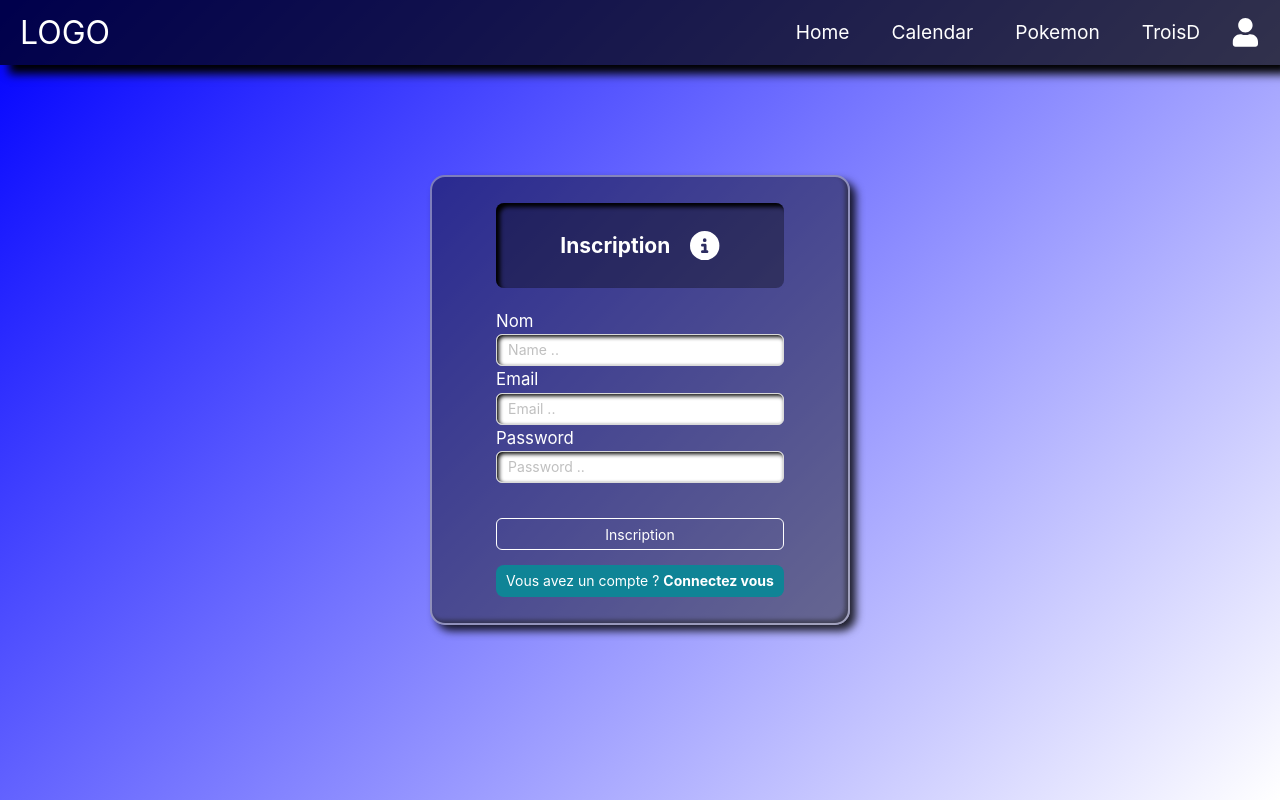
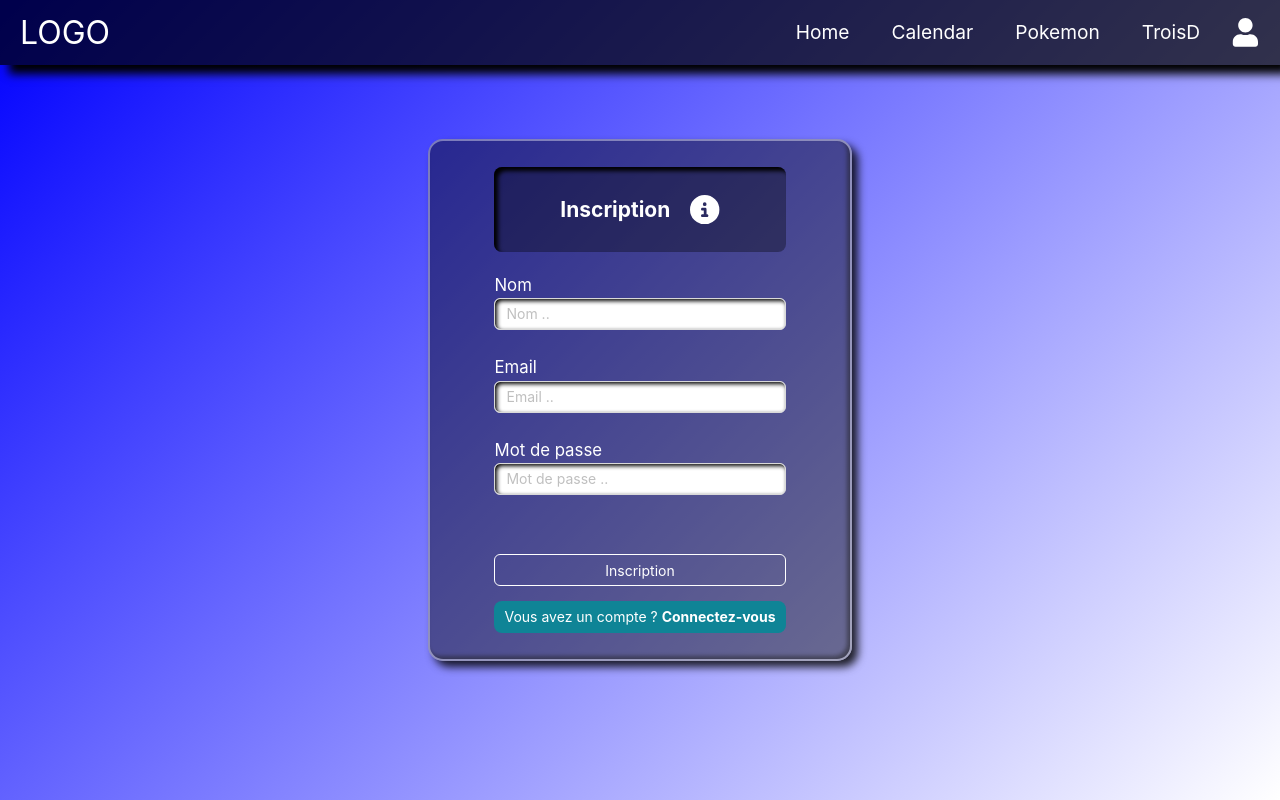
Before and after one commit to AlfMeodel/XP, a React (Create React App) app in the folder simplon_commit/: page /inscription in a window 1280 px wide. Built offline with nearby package versions, Linux system fonts and the light colour scheme; no server answers; a web font is replaced by a local one.

Commit message:
ajout d'une verification dans la section inscription && connexion pour les mails

```diff
--- a/simplon_commit/package.json
+++ b/simplon_commit/package.json
@@ -19,6 +19,7 @@
     "gsap": "^3.12.5",
     "react": "^18.3.1",
     "react-dom": "^18.3.1",
+    "react-google-recaptcha": "^3.1.0",
     "react-icons": "^5.2.1",
     "react-redux": "^9.1.2",
     "react-router-dom": "^6.23.1",
@@ -54,6 +55,7 @@
   },
   "devDependencies": {
     "@types/crypto-js": "^4.2.2",
+    "@types/react-google-recaptcha": "^2.1.9",
     "@types/react-redux": "^7.1.33",
     "@types/styled-components": "^5.1.34",
     "@types/three": "^0.164.0"
--- a/simplon_commit/src/components/firebase/Users.tsx
+++ b/simplon_commit/src/components/firebase/Users.tsx
@@ -6,9 +6,8 @@ import CryptoJS from 'crypto-js'
 export interface Values {
     name: string,
     email: string,
-    password: string
+    password: string,
 }
-
 export interface UserResponse {
     message: string,
     validation: true,
--- a/simplon_commit/src/pages/Connexion.tsx
+++ b/simplon_commit/src/pages/Connexion.tsx
@@ -9,10 +9,10 @@ import { Login } from '../components/redux/protectedSlice'
 import { FaCircleInfo } from 'react-icons/fa6'
 
 const Connexion = () => {
-
     let navigate = useNavigate()
     let dispatch = useDispatch()
     let [ouvertureInfo, setOuvertureInfo] = useState(false)
+
     let interrupteurBulleInfo = () => {
         setOuvertureInfo(!ouvertureInfo)
     }
@@ -30,10 +30,7 @@ const Connexion = () => {
                     ...response.dataUser, password: ""
                 }))
                 dispatch(Login())
-
                 navigate("/")
-
-
             } else {
                 throw new Error(response.message)
             }
@@ -46,7 +43,7 @@ const Connexion = () => {
     return (
         <Backy>
             <Formulaire>
-                <AForm onFinish={onFinish}>
+                <AForm onFinish={onFinish} layout="vertical">
                     <FormMainTitle>
                         <h2>Connexion</h2>
                         <OverInfo onClick={interrupteurBulleInfo}>
@@ -58,41 +55,43 @@ const Connexion = () => {
                             <strong> Connexion sans inscription : </strong>
                         </OverBulleInfoTitle>
                         <OverBulleInfoSection>
-                            <strong>nom</strong> : gg
+                            <strong>nom</strong> : test22@gmail.com
                         </OverBulleInfoSection>
                         <OverBulleInfoSection>
-                            <strong> password </strong>: gg
+                            <strong> password </strong>: 22
                         </OverBulleInfoSection>
                     </OverBulleInfo>
-
                     <FormSection>
                         <FormTitle>
                             Email
                         </FormTitle>
-
-                        <AFormItem label="email" name="email" noStyle>
+                        <AFormItem
+                            name="email"
+                            rules={[
+                                { type: 'email', message: 'L\'adresse email n\'est pas valide!' },
+                                { required: true, message: 'Veuillez saisir votre email!' }
+                            ]}
+                        >
                             <AInput placeholder='Email ..' />
                         </AFormItem>
                     </FormSection>
-
                     <FormSection>
                         <FormTitle>
-                            Password
+                            Mot de passe
                         </FormTitle>
-
-                        <AFormItem label="password" name="password" noStyle>
-                            <AInput placeholder='Password ..' />
+                        <AFormItem
+                            name="password"
+                            rules={[{ required: true, message: 'Veuillez saisir votre mot de passe!' }]}
+                        >
+                            <AInput placeholder='Mot de passe ..' type="password" />
                         </AFormItem>
                     </FormSection>
-
                     <ASubmitBtn htmlType='submit' ghost>
                         Connexion
                     </ASubmitBtn>
                     <FormLink to="/inscription" key="inscriptionBtn">
-                        Pas encore de compte ? <strong> Inscrivez vous </strong>
+                        Pas encore de compte ? <strong> Inscrivez-vous </strong>
                     </FormLink>
-
-
                 </AForm>
             </Formulaire>
         </Backy>
@@ -101,24 +100,19 @@ const Connexion = () => {
 
 export default Connexion
 
-
 let OverBulleInfoTitle = styled.div`
 color: white;
 `
 
 let OverBulleInfo = styled.div<{ ouvertureInfo: boolean }>`
 transition: 0.3s ease-in-out;
-
 display: ${(props: { ouvertureInfo: boolean }) => props.ouvertureInfo ? "flex" : "none"};
-/* background-color: white; */
 padding: 5% 10%;
 border-radius: 5px;
 justify-content: flex-start;
 align-items: center;
 flex-direction: column;
-
 border: 1px dashed white;
-
 `
 
 let OverBulleInfoSection = styled.div`
@@ -136,20 +130,15 @@ align-items: center;
 let OverInfo = styled.div`
 font-size: 2.1em;
 color: white;
-
 display: flex;
 justify-content: center;
 align-items: center;
 transition: 0.3s ease-in-out;
 margin-left: 20px;
-
 &:hover{
     transform: scale(1.05);
 }
 `
-
-
-//ANTD MEF
 
 let FormMainTitle = styled.div`
 background-color: #00000055;
@@ -157,7 +146,6 @@ box-shadow:inset 4px 4px 4px black;
 color: white;
 padding: 3%;
 border-radius: 8px;
-/* font-size: 2em; */
 margin-bottom: 20px;
 display: flex;
 justify-content: center;
@@ -183,8 +171,6 @@ justify-content: flex-start;
 align-items: center;
 `
 
-//ANTD MECA
-
 let AForm = styled(Form)`
 display: flex;
 flex-direction: column;
@@ -194,7 +180,6 @@ let AFormItem = styled(Form.Item)``
 
 let AInput = styled(Input)`
 box-shadow:inset 2px 2px 4px black;
-
 `
 
 let ASubmitBtn = styled(Button)`
@@ -218,7 +203,6 @@ font-size: 5.5em;
 color: white;
 box-shadow: 6px 6px 9px #000000d4, inset -3px -3px 4px #1e1e1e87;
 border: 2px solid #ffffff63;
-
 @media (max-width:750px){
     padding: 5% 10%;
 }
--- a/simplon_commit/src/pages/Inscription.tsx
+++ b/simplon_commit/src/pages/Inscription.tsx
@@ -1,47 +1,42 @@
-import { Button, Form, Input, message } from 'antd'
-import React, { useState } from 'react'
-import { Link, useNavigate } from 'react-router-dom'
-import styled from 'styled-components'
-import { CreateUsers, UserResponse, Values } from '../components/firebase/Users'
-import { useDispatch } from 'react-redux'
-import { AfficherSpiner } from '../components/redux/chargementSlice'
-import { FaCircleInfo } from 'react-icons/fa6'
+import { Button, Form, Input, message } from 'antd';
+import React, { useState } from 'react';
+import { Link, useNavigate } from 'react-router-dom';
+import styled from 'styled-components';
+import { CreateUsers, UserResponse, Values } from '../components/firebase/Users';
+import { useDispatch } from 'react-redux';
+import { AfficherSpiner } from '../components/redux/chargementSlice';
+import { FaCircleInfo } from 'react-icons/fa6';
 
 const Inscription = () => {
+    let navigate = useNavigate();
+    let dispatch = useDispatch();
+    let [ouvertureInfo, setOuvertureInfo] = useState(false);
 
-    let navigate = useNavigate()
-    let dispatch = useDispatch()
-    //BULLE INFO
-    let [ouvertureInfo, setOuvertureInfo] = useState(false)
     let interrupteurBulleInfo = () => {
-        setOuvertureInfo(!ouvertureInfo)
-    }
+        setOuvertureInfo(!ouvertureInfo);
+    };
 
     let onFinish = async (values: unknown) => {
         try {
-            let valuesProps = values as Values
-            dispatch(AfficherSpiner(true))
-            let response = await CreateUsers(valuesProps) as UserResponse
-            dispatch(AfficherSpiner(false))
+            let valuesProps = values as Values;
+            dispatch(AfficherSpiner(true));
+            let response = await CreateUsers(valuesProps) as UserResponse;
+            dispatch(AfficherSpiner(false));
             if (response.validation) {
-                message.success(response.message)
-                navigate("/connexion")
-
+                message.success(response.message);
+                navigate("/connexion");
             } else {
-                throw new Error(response.message)
+                throw new Error(response.message);
             }
-
         } catch (error: any) {
-            message.error(error.message)
+            message.error(error.message);
         }
-    }
+    };
 
     return (
         <Backy>
-
             <Formulaire>
-                <AForm onFinish={onFinish}>
-
+                <AForm onFinish={onFinish} layout="vertical">
                     <FormMainTitle>
                         <h2>Inscription</h2>
                         <OverInfo onClick={interrupteurBulleInfo}>
@@ -53,60 +48,58 @@ const Inscription = () => {
                             <strong> Connexion sans inscription : </strong>
                         </OverBulleInfoTitle>
                         <OverBulleInfoSection>
-                            <strong>nom</strong> : gg
+                            <strong>nom</strong> : test22@gmail.com
                         </OverBulleInfoSection>
                         <OverBulleInfoSection>
-                            <strong> password </strong>: gg
+                            <strong> password </strong>: 22
                         </OverBulleInfoSection>
                     </OverBulleInfo>
+                    <FormSection>
+                        <FormTitle>Nom</FormTitle>
+                        <AFormItem
 
-                    <FormSection>
-                        <FormTitle>
-                            Nom
-                        </FormTitle>
-
-                        <AFormItem label="name" name="name" noStyle>
-                            <AInput placeholder='Name ..' />
+                            name="name"
+                            rules={[{ required: true, message: 'Veuillez saisir votre nom!' }]}
+                        >
+                            <AInput placeholder='Nom ..' />
                         </AFormItem>
                     </FormSection>
-
                     <FormSection>
-                        <FormTitle>
-                            Email
-                        </FormTitle>
-
-                        <AFormItem label="email" name="email" noStyle>
+                        <FormTitle>Email</FormTitle>
+                        <AFormItem
+                            name="email"
+                            rules={[
+                                { type: 'email', message: 'L\'adresse email n\'est pas valide!' },
+                                { required: true, message: 'Veuillez saisir votre email!' }
+                            ]}
+                        >
                             <AInput placeholder='Email ..' />
                         </AFormItem>
                     </FormSection>
-
                     <FormSection>
-                        <FormTitle>
-                            Password
-                        </FormTitle>
-
-                        <AFormItem label="password" name="password" noStyle>
-                            <AInput placeholder='Password ..' />
+                        <FormTitle>Mot de passe</FormTitle>
+                        <AFormItem
+                            name="password"
+                            rules={[{ required: true, message: 'Veuillez saisir votre mot de passe!' }]}
+                        >
+                            <AInput placeholder='Mot de passe ..' type="password" />
                         </AFormItem>
                     </FormSection>
-
                     <ASubmitBtn htmlType='submit' ghost>
                         Inscription
                     </ASubmitBtn>
-
                     <FormLink to="/connexion" key="connexionBtn" ouvertureInfo={ouvertureInfo}>
-                        Vous avez un compte ? <strong> Connectez vous </strong>
+                        Vous avez un compte ? <strong> Connectez-vous </strong>
                     </FormLink>
-
                 </AForm>
             </Formulaire>
         </Backy>
-    )
+    );
 }
 
-export default Inscription
+export default Inscription;
 
-//ANTD MEF
+// ANTD MEF
 
 let OverBulleInfoTitle = styled.div`
 color: white;
@@ -114,17 +107,13 @@ color: white;
 
 let OverBulleInfo = styled.div<{ ouvertureInfo: boolean }>`
 transition: 0.3s ease-in-out;
-
 display: ${(props: { ouvertureInfo: boolean }) => props.ouvertureInfo ? "flex" : "none"};
-/* background-color: white; */
 padding: 5% 10%;
 border-radius: 5px;
 justify-content: flex-start;
 align-items: center;
 flex-direction: column;
-
 border: 1px dashed white;
-
 `
 
 let OverBulleInfoSection = styled.div`
@@ -142,18 +131,15 @@ align-items: center;
 let OverInfo = styled.div`
 font-size: 2.1em;
 color: white;
-
 display: flex;
 justify-content: center;
 align-items: center;
 transition: 0.3s ease-in-out;
 margin-left: 20px;
-
 &:hover{
     transform: scale(1.05);
 }
 `
-
 
 let FormMainTitle = styled.div`
 background-color: #00000055;
@@ -161,7 +147,6 @@ box-shadow:inset 4px 4px 4px black;
 color: white;
 padding: 3%;
 border-radius: 8px;
-/* font-size: 2em; */
 margin-bottom: 20px;
 display: flex;
 justify-content: center;
@@ -174,19 +159,15 @@ color: white;
 margin-top: 15px;
 padding: 5px 10px;
 border-radius: 8px;
-
 background-color: ${(props: { ouvertureInfo: boolean }) =>
         props.ouvertureInfo ? "green" : "#0f8496"
     };
-
 border: ${(props: { ouvertureInfo: boolean }) =>
         props.ouvertureInfo ? "2px dashed white" : "px solid transparent"
     }
 `;
 
-let FormSection = styled.div`
-
-`
+let FormSection = styled.div``
 
 let FormTitle = styled.div`
 color: white;
@@ -195,8 +176,6 @@ display: flex;
 justify-content: flex-start;
 align-items: center;
 `
-
-//ANTD MECA
 
 let AForm = styled(Form)`
 display: flex;
@@ -208,12 +187,10 @@ let AFormItem = styled(Form.Item)``
 let AInput = styled(Input)`
 z-index: 0;
 box-shadow:inset 2px 2px 4px black;
-
 `
 
 let ASubmitBtn = styled(Button)`
 margin-top: 35px;
-
 @media (max-width:750px){
     margin-top: 25px;
 }
@@ -236,7 +213,6 @@ font-size: 5.5em;
 color: white;
 box-shadow: 6px 6px 9px #000000d4, inset -3px -3px 4px #1e1e1e87;
 border: 2px solid #ffffff63;
-
 @media (max-width:750px){
     padding: 5% 10%;
 }
```
Also changed, not shown: 1 other file (tests, documents, lock files or other folders).
